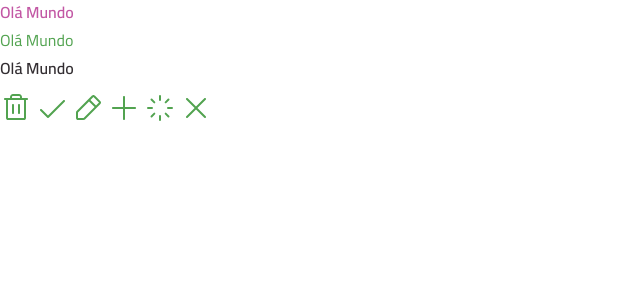
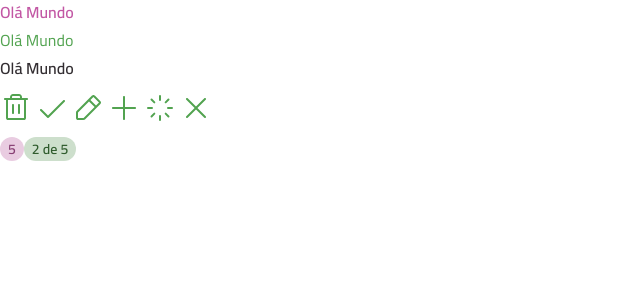
Before and after one commit to macedocmateus/ToDoList, a React (Vite) app: page / in a window 1280 px wide. Shown: the top 300 px of the page, without its empty margins (0-640 px from the left). Built offline with nearby package versions, Linux system fonts and the light colour scheme.

Commit message:
add badge component

```diff
--- a/src/App.tsx
+++ b/src/App.tsx
@@ -6,6 +6,7 @@
 import PlusIcon from './assets/Plus-Regular.svg?react'
 import SpinnerIcon from './assets/spinner.svg?react'
 import XIcon from './assets/X-Regular.svg?react'
+import Badge from './components/badge'
 
 export default function App() {
   return (
@@ -26,6 +27,11 @@
         <Icon svg={SpinnerIcon} className="fill-green-base" />
         <Icon svg={XIcon} className="fill-green-base" />
       </div>
+
+      <div>
+        <Badge variant="secondary">5</Badge>
+        <Badge variant="primary">2 de 5</Badge>
+      </div>
     </div>
   )
 }
--- /dev/null
+++ b/src/components/badge.tsx
@@ -0,0 +1,55 @@
+import type React from 'react'
+import Text from './text'
+import { cva, type VariantProps } from 'class-variance-authority'
+
+export const badgeVariants = cva(
+  'inline-flex items-center justify-center rounded-full',
+  {
+    variants: {
+      variant: {
+        primary: 'bg-green-light',
+        secondary: 'bg-pink-light',
+      },
+      size: {
+        sm: 'py-0.5 px-2',
+      },
+    },
+
+    defaultVariants: {
+      variant: 'primary',
+      size: 'sm',
+    },
+  }
+)
+
+export const badgeTextVariants = cva('', {
+  variants: {
+    variant: {
+      primary: 'text-green-dark',
+      secondary: 'text-pink-dark',
+    },
+  },
+  defaultVariants: {
+    variant: 'primary',
+  },
+})
+
+interface BadgeProps
+  extends React.ComponentProps<'div'>,
+    VariantProps<typeof badgeVariants> {}
+
+export default function Badge({
+  variant,
+  size,
+  className,
+  children,
+  ...props
+}: BadgeProps) {
+  return (
+    <div className={badgeVariants({ variant, size, className })} {...props}>
+      <Text variant="body-sm-bold" className={badgeTextVariants({ variant })}>
+        {children}
+      </Text>
+    </div>
+  )
+}
```
